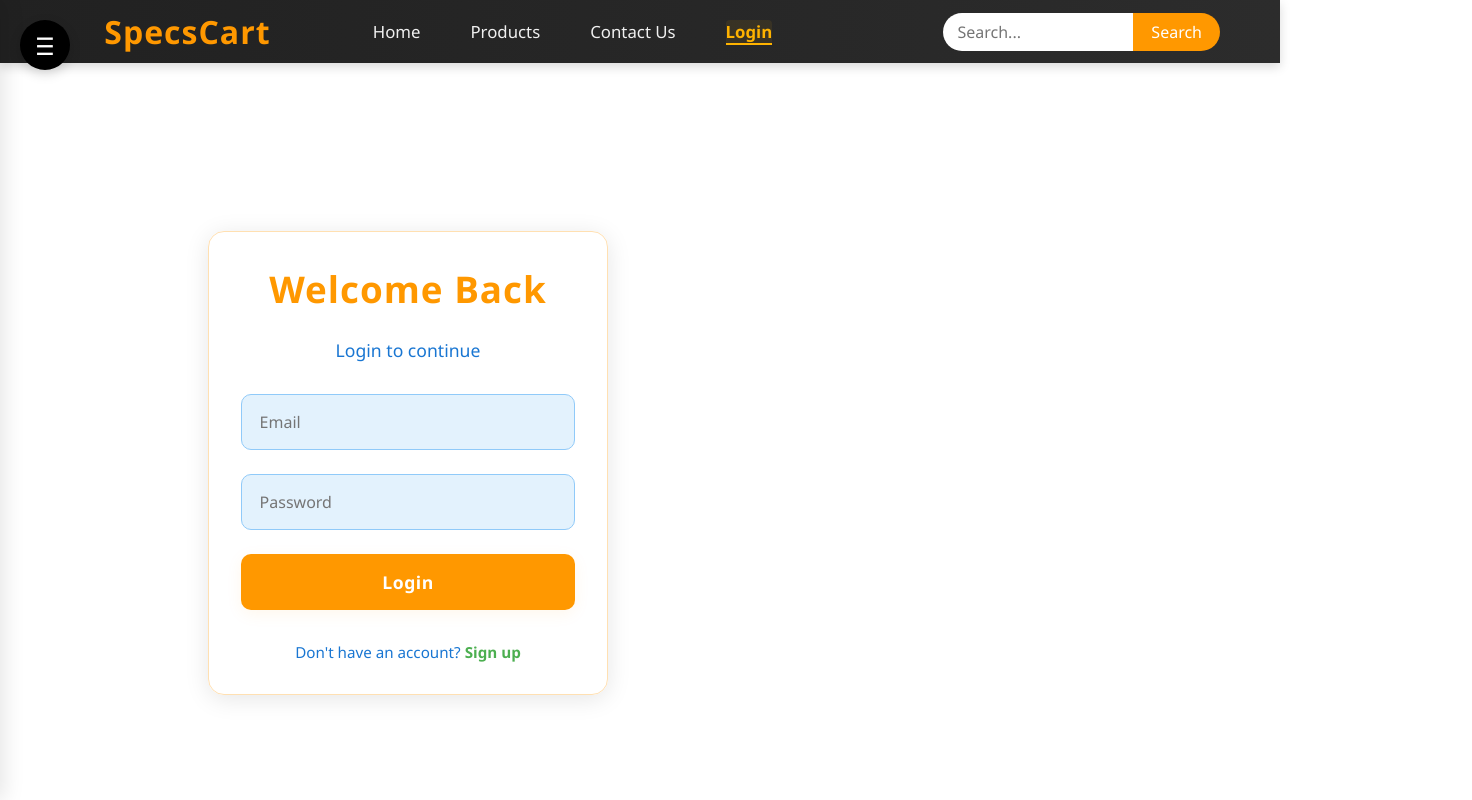
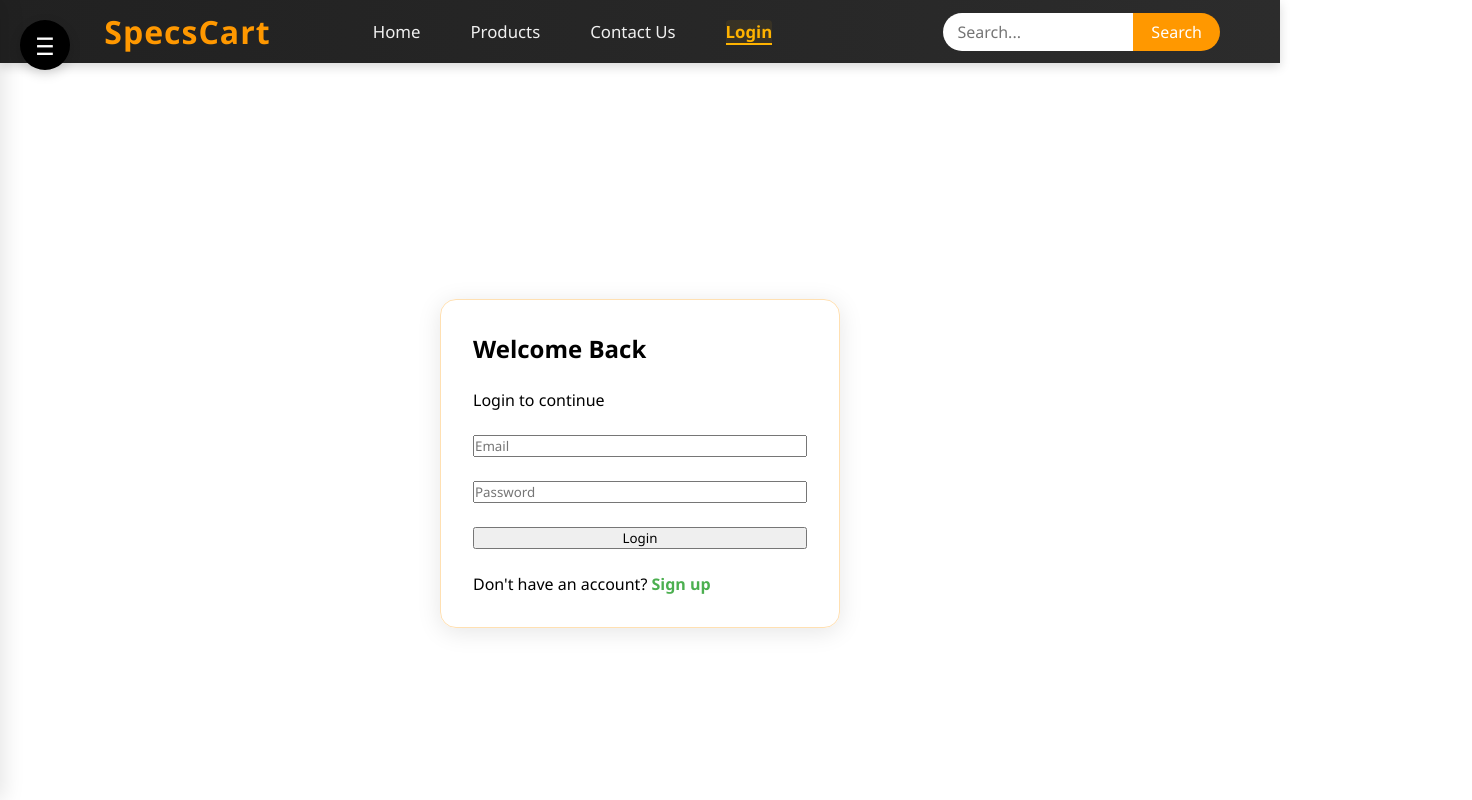
Before and after one commit to Nithya-purnima/specs-frontend, a React (Vite) app: page /login in a window 1280 px wide. Shown: the top 800 px of the page, 1472 px wide, since content can reach past the window. Built offline with nearby package versions, Linux system fonts and the light colour scheme; sample sign-in values are in the browser's storage.

Commit message:
Center  aligned forms

```diff
--- a/src/Login.css
+++ b/src/Login.css
@@ -5,119 +5,50 @@
     font-family: 'Segoe UI', Tahoma, Geneva, Verdana, sans-serif;
 }
 
+/* Background wrapper */
 .login-bg {
     min-height: 100vh;
-    min-width: 100vw;
-    width: 100vw;
-    height: 100vh;
+    width: 100%;
     background-size: cover;
     background-position: center;
     background-repeat: no-repeat;
+
     display: flex;
     align-items: center;
-    justify-content: flex-start;
+    justify-content: center; /* ✅ CENTER FIX */
 }
+
+/* Container */
 .login-container {
+    width: 100%;
     min-height: 100vh;
-    width: 100vw;
+
     display: flex;
     align-items: center;
-    justify-content: flex-start;
-    padding: 3rem 1rem;
-    margin-left: 15vw; /* Slightly left, not too much */
+    justify-content: center; /* ✅ CENTER FIX */
+
+    padding: 2rem;
+    margin: 0; /* ❌ remove left shift */
 }
 
+/* Form */
 .login-form {
     background: rgba(255, 255, 255, 0.95);
     padding: 2.5rem 2rem;
     border-radius: 20px;
     box-shadow: 0 12px 32px rgba(255, 183, 77, 0.18);
+
     width: 100%;
     max-width: 400px;
+
     display: flex;
     flex-direction: column;
     gap: 1.5rem;
+
+    border: 1px solid #ffe0b2;
     transition: box-shadow 0.3s;
-    border: 1px solid #ffe0b2;
 }
 
 .login-form:hover {
     box-shadow: 0 16px 40px rgba(135, 206, 235, 0.28);
 }
-
-.login-title {
-    font-size: 2.3rem;
-    font-weight: 700;
-    text-align: center;
-    color: #ff9800;
-    letter-spacing: 1px;
-}
-
-.login-subtitle {
-    font-size: 1.1rem;
-    text-align: center;
-    color: #1976d2;
-    margin-bottom: 0.5rem;
-}
-
-.input {
-    padding: 1rem 1.1rem;
-    border-radius: 10px;
-    border: 1px solid #90caf9;
-    font-size: 1rem;
-    background: #e3f2fd;
-    transition: border-color 0.3s, box-shadow 0.3s;
-}
-
-.input:focus {
-    border-color: #ff9800;
-    outline: none;
-    box-shadow: 0 0 0 3px rgba(255, 152, 0, 0.15);
-}
-
-.button {
-    padding: 1rem;
-    border-radius: 10px;
-    border: none;
-    background: #ff9800;
-    color: #fff;
-    font-weight: 600;
-    cursor: pointer;
-    font-size: 1.1rem;
-    letter-spacing: 0.5px;
-    transition: background 0.3s, transform 0.2s;
-    box-shadow: 0 4px 16px rgba(255, 152, 0, 0.08);
-}
-
-.button:hover {
-
-    transform: translateY(-2px) scale(1.03);
-}
-
-.error {
-    color: #e74c3c;
-    font-size: 0.95rem;
-    text-align: center;
-    background: #fdecea;
-    border-radius: 6px;
-    padding: 0.5rem;
-}
-
-.login-footer {
-    font-size: 0.95rem;
-    text-align: center;
-    color: #1976d2;
-    margin-top: 0.5rem;
-}
-
-.login-footer a {
-    color: #ff9800;
-    text-decoration: none;
-    font-weight: 500;
-    transition: color 0.2s;
-}
-
-.login-footer a:hover {
-    color: #1976d2;
-    text-decoration: underline;
-}
```
